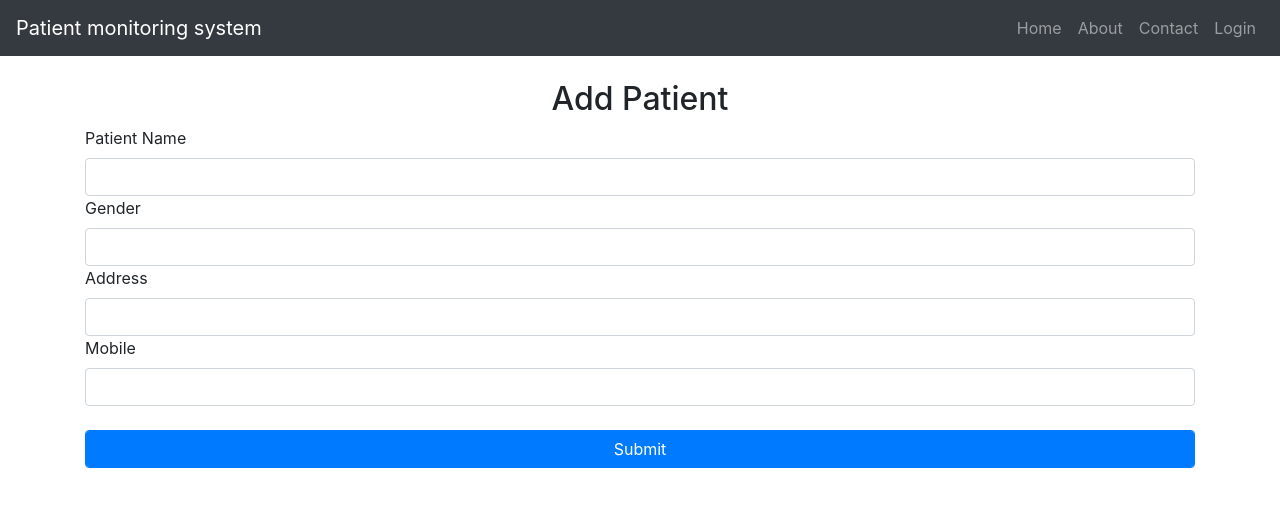
After one commit to MONK-system/system, a Django app: page /addPatient/ in a window 1280 px wide. The commit adds this page. Shown: the top 507 px of the page. Run offline with Django 5.2, Linux system fonts and the light colour scheme; some libraries are stand-ins or nearby versions.

Commit message:
Implemented functionality for adding doctors and patients.

```diff
--- /dev/null
+++ b/monksystem/base/templates/base/add_patient.html
@@ -0,0 +1,29 @@
+{% extends 'main.html' %}
+
+
+{% block content %}
+<div class = "container">
+    <br>
+    <h2 class = "text-center">Add Patient</h2>
+    <form method = "POST" action ="">
+        {% csrf_token %}
+
+        <label>Patient Name</label>
+        <input type ="text" class = "form-control" name="name" required/>
+
+        <label>Gender</label>
+        <input type ="text" class = "form-control" name="gender" required/>
+
+        <label>Address</label>
+        <input type ="text" class = "form-control" name="address" required/>
+
+        <label>Mobile</label>
+        <input type ="text" class = "form-control" name="mobile" required/>
+
+        <br>
+        <input type ="submit" value ="Submit" class = "form-control btn btn-primary" />
+    </form>
+
+</div>
+
+{% endblock %}
--- a/monksystem/base/urls.py
+++ b/monksystem/base/urls.py
@@ -7,13 +7,23 @@ urlpatterns = [
     path('', views.home, name="home"),
     path('about/', views.about, name="about"),
     path('contact/', views.contact, name="contact"),
+
     path('login/', views.loginPage, name = "login"),
     path('logout/', views.logoutUser, name = "logout"),
     path('register/', views.registerPage, name = "register"),
     path('patient/<str:pk>', views.patient, name="patient"),
+
     path('viewDoctor/', views.viewDoctor, name = "viewDoctor"),
+    path('addDoctor/', views.addDoctor, name = "addDoctor"),
+
     path('viewPatient/', views.viewPatient, name = "viewPatient"),
+    path('addPatient/', views.addPatient, name = "addPatient"),
+
     path('viewAppointment/', views.viewAppointment, name = "viewAppointment"),
+    path('addAppointment/', views.addAppointment, name = "addAppointment"),
+
     path('viewVitals/', views.viewVitals, name = "viewVitals"),
+    #path('addVitals/', views.addVitals, name = "addVitals"),
+
 
 ]
--- a/monksystem/base/views.py
+++ b/monksystem/base/views.py
@@ -129,3 +129,44 @@ def viewVitals(request):
 
     context = {'vitals' : vitals}
     return render(request,'base/view_vitals.html', context)
+
+
+def addDoctor(request):
+
+    if request.method == "POST":
+        name = request.POST['name']
+        contact = request.POST['contact']
+        specialization = request.POST['specialization']
+
+        Doctor.objects.create(name=name, mobile=contact, specialization = specialization)
+        return redirect("home")
+
+    return render(request, 'base/add_doctor.html')
+
+
+def addPatient(request):
+
+    if request.method == "POST":
+        name = request.POST['name']
+        gender = request.POST['gender']
+        address = request.POST['address']
+        mobile = request.POST['mobile']
+
+        Patient.objects.create(name=name, gender=gender, address=address, mobile=mobile)
+        return redirect("home")
+
+    return render(request, 'base/add_patient.html')
+
+
+def addAppointment(request):
+
+    if request.method == "POST":
+        name = request.POST['name']
+        gender = request.POST['gender']
+        address = request.POST['address']
+        mobile = request.POST['mobile']
+
+        Patient.objects.create(name=name, gender=gender, address=address, mobile=mobile)
+        return redirect("home")
+
+    return render(request, 'base/add_patient.html')
--- a/monksystem/templates/navbar.html
+++ b/monksystem/templates/navbar.html
@@ -23,55 +23,48 @@ $(document).ready(function() {
 } );
 </script>
 
-<nav class = "navbar navbar-expand-sm bg-dark navbar-dark">
-<a href = "/" class = "navbar-brand" href = "#">Patient monitoring system<a/>
-    <button class = "navbar-toggler" type = "button" data-toggle = "collapse" data-target="#myMenu">
-        <span class = "navbar-toggler-icon">
 
-        </span>
+<nav class="navbar navbar-expand-sm bg-dark navbar-dark">
+    <a href="/" class="navbar-brand">Patient monitoring system</a>
+    <button class="navbar-toggler" type="button" data-toggle="collapse" data-target="#myMenu">
+        <span class="navbar-toggler-icon"></span>
     </button>
-    <div class = "collapse navbar-collapse" id = "myMenu">
-        <ul class = "navbar-nav text-center ml-auto" >
-
+    <div class="collapse navbar-collapse" id="myMenu">
+        <ul class="navbar-nav mr-auto">
             {% if request.user.is_authenticated %}
-
-            <li class = "nav-item dropdown">
-                <a class = "nav-link dropdown-toggle" data-toggle="dropdown" href = "#">Doctor</a>
-                <div class = "dropdown-menu">
-                    <a class = "dropdown-item" href = "#">Add Doctor</a>
-                    <a class = "dropdown-item" href = "{% url 'viewDoctor' %}">View Doctor</a>
+            <li class="nav-item dropdown">
+                <a class="nav-link dropdown-toggle" data-toggle="dropdown" href="#">Doctor</a>
+                <div class="dropdown-menu">
+                    <a class="dropdown-item" href="{% url 'addDoctor' %}">Add Doctor</a>
+                    <a class="dropdown-item" href="{% url 'viewDoctor' %}">View Doctor</a>
                 </div>
             </li>
-
-            <li class = "nav-item dropdown">
-                <a class = "nav-link dropdown-toggle" data-toggle="dropdown" href = "#">Patient</a>
-                <div class = "dropdown-menu">
-                    <a class = "dropdown-item" href = "#">Add Patient</a>
-                    <a class = "dropdown-item" href = "{% url 'viewPatient' %}">View Patient</a>
+            <li class="nav-item dropdown">
+                <a class="nav-link dropdown-toggle" data-toggle="dropdown" href="#">Patient</a>
+                <div class="dropdown-menu">
+                    <a class="dropdown-item" href="{% url 'addPatient' %}">Add Patient</a>
+                    <a class="dropdown-item" href="{% url 'viewPatient' %}">View Patient</a>
                 </div>
             </li>
-
-            <li class = "nav-item dropdown">
-                <a class = "nav-link dropdown-toggle" data-toggle="dropdown" href = "#">Appointment</a>
-                <div class = "dropdown-menu">
-                    <a class = "dropdown-item" href = "#">Add Appointment</a>
-                    <a class = "dropdown-item" href = "{% url 'viewAppointment' %}">View Appointment</a>
+            <li class="nav-item dropdown">
+                <a class="nav-link dropdown-toggle" data-toggle="dropdown" href="#">Appointment</a>
+                <div class="dropdown-menu">
+                    <a class="dropdown-item" href="#">Add Appointment</a>
+                    <a class="dropdown-item" href="{% url 'viewAppointment' %}">View Appointment</a>
                 </div>
             </li>
-
-            <li class ="nav-item"><a class = "nav-link" href = "{% url 'viewVitals' %}">Vitals</a></li>
-
-            {% endif %}
-
-            <li class ="nav-item"><a class = "nav-link" href = "{% url 'home' %}">Home</a></li>
-            <li class ="nav-item"><a class = "nav-link" href = "{% url 'about' %}">About</a></li>
-            <li class ="nav-item"><a class = "nav-link" href = "{% url 'contact' %}">Contact</a></li>
-            {% if request.user.is_authenticated %}
-                <li class="nav-item"><a class="nav-link" href="{% url 'logout' %}">Logout</a></li>
-            {% else %}
-                <li class="nav-item"><a class="nav-link" href="{% url 'login' %}">Login</a></li>
+            <li class="nav-item"><a class="nav-link" href="{% url 'viewVitals' %}">Vitals</a></li>
             {% endif %}
         </ul>
-
+        <ul class="navbar-nav ml-auto">
+            <li class="nav-item"><a class="nav-link" href="{% url 'home' %}">Home</a></li>
+            <li class="nav-item"><a class="nav-link" href="{% url 'about' %}">About</a></li>
+            <li class="nav-item"><a class="nav-link" href="{% url 'contact' %}">Contact</a></li>
+            {% if request.user.is_authenticated %}
+            <li class="nav-item"><a class="nav-link" href="{% url 'logout' %}">Logout</a></li>
+            {% else %}
+            <li class="nav-item"><a class="nav-link" href="{% url 'login' %}">Login</a></li>
+            {% endif %}
+        </ul>
     </div>
 </nav>
```
Also changed, not shown: monksystem/base/templates/base/add_doctor.html (added, +22 -0 lines), monksystem/db.sqlite3.
